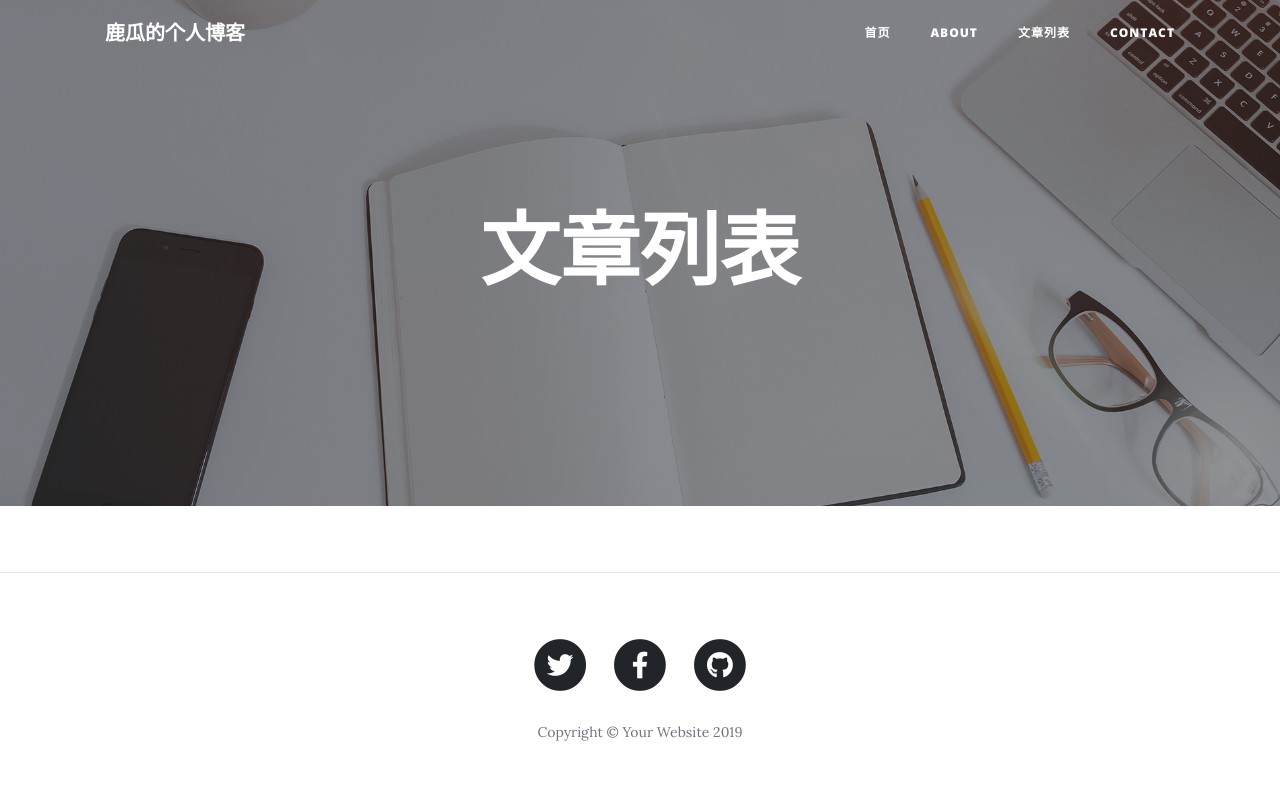
After one commit to Luguaa/personal_blog, a Django app: page /article_list in a window 1280 px wide. The commit adds this page. Run offline with Django 3.2, Linux system fonts and the light colour scheme; data that the repository does not hold is empty; some libraries are stand-ins or nearby versions.

Commit message:
添加了文章详情页，分开了文章列表页和首页

```diff
--- a/article/urls.py
+++ b/article/urls.py
@@ -4,10 +4,11 @@ __date__ = '2020/4/30 13:20'
 
 from django.contrib import admin
 from django.urls import path
-from .views import ArticleListView, ArticleDetailView
+from .views import IndexView, ArticleDetailView, ArticleListView
 
 app_name = 'article'
 urlpatterns = [
-    path('', ArticleListView.as_view(), name='article_list'),
-    path('article/<int:article_id>', ArticleDetailView.as_view(), name='article_detail' )
+    path('', IndexView.as_view(), name='index'),
+    path('article/<int:article_id>', ArticleDetailView.as_view(), name='article_detail'),
+    path('article_list', ArticleListView.as_view(), name='article_list')
 ]
--- a/article/views.py
+++ b/article/views.py
@@ -1,3 +1,4 @@
+import markdown
 from pure_pagination import Paginator, EmptyPage, PageNotAnInteger
 
 from django.shortcuts import render
@@ -6,7 +7,7 @@ from django.views.generic.base import View
 from .models import Article, Channels, Banner, Tags, Video
 
 
-class ArticleListView(View):
+class IndexView(View):
     """
     文章列表页、首页
     """
@@ -79,3 +80,46 @@ class ArticleDetailView(View):
         return render(request, 'post.html', {
             'article': article,
         })
+
+
+class ArticleListView(View):
+    """
+    文章列表页、首页
+    """
+    def get(self, request):
+        all_articles = Article.objects.all().order_by("-add_time")
+        hot_articles = Article.objects.all().order_by("-vote_num")[:5]
+
+        # # 关键词搜索
+        # search_keywords = request.GET.get('keywords', '')
+        # if search_keywords:
+        #     # icontains:类似mysql的like语句，i表示不区分大小写
+        #     all_courses = all_courses.filter(Q(name__icontains=search_keywords) | Q(desc__icontains=search_keywords) |
+        #                                      Q(detail__icontains=search_keywords))
+
+        # 课程排序
+        # 获取排序类型
+        # sort = request.GET.get('sort', '')
+        # if sort:
+        #     if sort == "students":
+        #         all_courses = all_courses.order_by('-students')
+        #     elif sort == "hot":
+        #         all_courses = all_courses.order_by('-click_nums')
+
+        # 对课程进行分页
+        # try:
+        #     page = request.GET.get('page', 1)
+        # except PageNotAnInteger:
+        #     page = 1
+
+        # Provide Paginator with the request object for complete querystring generation
+        # 每页显示六个课程
+        # p = Paginator(all_articles, 6, request=request)
+        #
+        # courses = p.page(page)
+
+        return render(request, 'article_list.html', {
+            'all_articles': all_articles,
+            # 'sort': sort,
+            'hot_articles': hot_articles
+        })
--- /dev/null
+++ b/templates/article_list.html
@@ -0,0 +1,12 @@
+{% extends 'index.html' %}
+{% load static %}
+{% block title %}
+    <title>文章列表</title>
+{% endblock %}
+{% block banner_title %}
+文章列表
+{% endblock %}
+{% block banner_desc %}
+{% endblock %}
+{% block pager %}
+{% endblock %}
--- a/templates/index.html
+++ b/templates/index.html
@@ -28,9 +28,10 @@
 <body>
 
   <!-- Navigation -->
+
   <nav class="navbar navbar-expand-lg navbar-light fixed-top" id="mainNav">
     <div class="container">
-      <a class="navbar-brand" href="{% url 'article:article_list' %}">Start Bootstrap</a>
+      <a class="navbar-brand" href="{% url 'article:index' %}">鹿瓜的个人博客</a>
       <button class="navbar-toggler navbar-toggler-right" type="button" data-toggle="collapse" data-target="#navbarResponsive" aria-controls="navbarResponsive" aria-expanded="false" aria-label="Toggle navigation">
         Menu
         <i class="fas fa-bars"></i>
@@ -38,13 +39,13 @@
       <div class="collapse navbar-collapse" id="navbarResponsive">
         <ul class="navbar-nav ml-auto">
           <li class="nav-item">
-            <a class="nav-link" href="index.html">Home</a>
+            <a class="nav-link" href="{% url 'article:index' %}">首页</a>
           </li>
           <li class="nav-item">
             <a class="nav-link" href="about.html">About</a>
           </li>
           <li class="nav-item">
-            <a class="nav-link" href="post.html">Sample Post</a>
+            <a class="nav-link" href="post.html">文章列表</a>
           </li>
           <li class="nav-item">
             <a class="nav-link" href="contact.html">Contact</a>
@@ -53,16 +54,18 @@
       </div>
     </div>
   </nav>
+
   {% block header %}
   <!-- Page Header -->
-  <header class="masthead" style="background-image: url('{% static 'img/home-bg.jpg' %}')">
+  <header class="masthead" style="background-image: url('{% block background-image %}{% static 'img/home-bg.jpg' %}{% endblock background-image %}')">
     <div class="overlay"></div>
     <div class="container">
       <div class="row">
         <div class="col-lg-8 col-md-10 mx-auto">
           <div class="site-heading">
-            <h1>鹿瓜的个人博客</h1>
-            <span class="subheading">欢迎</span>
+
+            <h1>{% block banner_title %}鹿瓜的个人博客{% endblock %}</h1>
+            <span class="subheading">{% block banner_desc %}欢迎{% endblock %}</span>
           </div>
         </div>
       </div>
@@ -76,7 +79,7 @@
       <div class="col-lg-8 col-md-10 mx-auto">
           {% for article in hot_articles %}
         <div class="post-preview">
-          <a href="post.html">
+          <a href="{% url 'article:article_detail' article.id %}">
             <h2 class="post-title">
               {{ article.title }}
             </h2>
```
